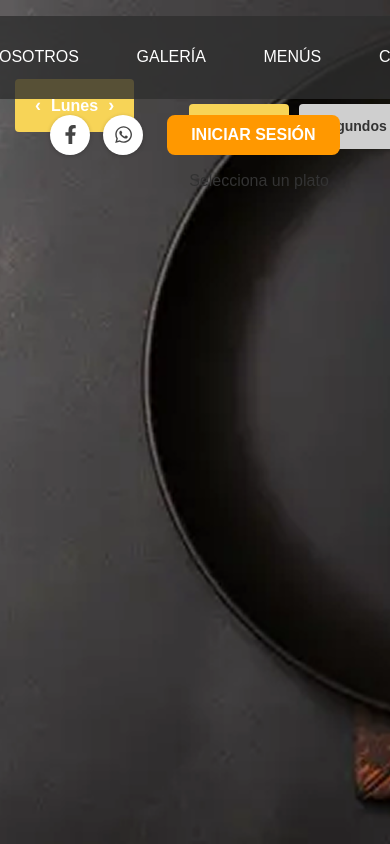
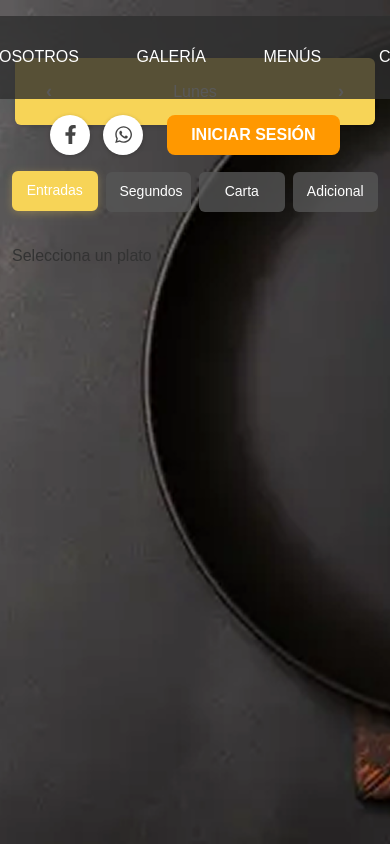
Before and after one commit to JesusHuayhua/resy-fronted, a React (Vite) app: page /menus in a window 390 px wide. Built offline with nearby package versions, Linux system fonts and the light colour scheme.

Commit message:
CSS arreglado

```diff
--- a/package.json
+++ b/package.json
@@ -27,7 +27,7 @@
     "eslint-plugin-react-refresh": "^0.4.19",
     "globals": "^16.0.0",
     "postcss": "^8.5.4",
-    "tailwindcss": "^4.1.8",
+    "tailwindcss": "^4.1.9",
     "typescript": "~5.8.3",
     "typescript-eslint": "^8.30.1",
     "vite": "^6.3.5"
--- a/src/features/vistaMenuPlatos/pages/menu.css
+++ b/src/features/vistaMenuPlatos/pages/menu.css
@@ -1,35 +1,31 @@
-/* Reset y estilos base */
-* {
-  margin: 0;
-  padding: 0;
-  box-sizing: border-box;
-}
-
 /* Contenedor principal del layout (sin incluir header) */
 .main-container {
   display: flex;
   flex-direction: row;
-  width: 100vw;
   /* Deja espacio debajo del header fijo (aprox. 4rem de alto) */
-  padding-top: 4rem;
-  height: calc(100vh - 4rem);
+  padding-top: 6rem;
+  min-height: calc(100vh - 4rem);
+  height: auto; /* Cambio: permite que crezca según contenido */
   font-family: sans-serif;
   box-sizing: border-box;
-  overflow: hidden;
+  overflow-x: hidden; /* Solo oculta overflow horizontal */
+  overflow-y: auto; /* Permite scroll vertical cuando sea necesario */
+  gap: 0;
 }
 
 /* Asegura que sidebar y content se extiendan a full altura */
 .sidebar, .content-section {
-  height: 100%;
+  min-height: 100%;
 }
 
 /* Menú lateral con los días y filtros */
 .sidebar {
   width: 250px;
-  color: white;
   display: flex;
   flex-direction: column;
-  padding: 15px;
+  padding-top: 20px;
+  padding-left: 40px;
+  flex-shrink: 0; /* Evita que se comprima */
 }
 
 .sidebar .day-selector {
@@ -38,10 +34,11 @@
   align-items: center;
   background-color: #f7d457;
   color: #FFFFFF;
-  padding: 8px 10px;
-  border-radius: 4px;
-  margin-bottom: 20px;
-  font-weight: bold;
+  padding: 12px 16px; /* Padding más consistente */
+  border-radius: 6px;
+  margin-bottom: 24px;
+  font-weight: normal;
+  box-shadow: 0 2px 4px rgba(0,0,0,0.1); /* Sombra sutil */
 }
 
 .sidebar .day-selector button {
@@ -51,106 +48,254 @@
   font-size: 18px;
   font-weight: bold;
   cursor: pointer;
-  padding: 5px 10px;
-  border-radius: 3px;
+  padding: 8px 12px;
+  border-radius: 4px;
   transition: background-color 0.3s;
+  min-width: 36px; /* Ancho mínimo para botones */
+  display: flex;
+  align-items: center;
+  justify-content: center;
 }
 
 .sidebar .day-selector button:hover {
-  background-color: rgba(0, 0, 0, 0.1);
+  background-color: rgba(0, 0, 0, 0.15);
 }
 
 .sidebar .day-selector h3 {
   margin: 0;
-  font-size: 16px;
+  font-size: 24px;
+  text-align: center;
+  flex: 1; /* Centra el título */
 }
 
 /* Opciones del menú */
 .sidebar .menu-options {
   display: flex;
   flex-direction: column;
-  gap: 10px;
+  gap: 8px; /* Gap consistente */
 }
 
 .sidebar .menu-options button {
   width: 100%;
-  background-color: #555;
+  background-color: rgba(85, 85, 85, 0.8); /* Fondo gris semi-transparente */
   color: white;
   border: none;
-  padding: 12px 15px;
+  padding: 14px 18px;
   text-align: left;
-  font-weight: bold;
   cursor: pointer;
-  transition: background-color 0.3s;
-  border-radius: 4px;
-  font-size: 14px;
+  transition: all 0.3s ease;
+  border-radius: 6px;
+  font-size: 16px;
+  line-height: 1.4;
+  border: 2px solid transparent;
 }
 
 /* Estado seleccionado */
 .sidebar .menu-options button.selected {
   background-color: #f7d457;
   color: #ffffff;
+  border-color: #f7d457;
+  transform: translateX(2px); /* Ligero desplazamiento visual */
 }
 
 .sidebar .menu-options button.secondary {
-  background-color: #777;
   color: white;
 }
 
 .sidebar .menu-options button:hover {
-  background-color: #999;
+  background-color: rgba(102, 102, 102, 0.9);
+  transform: translateX(1px);
 }
 
 .sidebar .menu-options button.selected:hover {
   background-color: #ffda55;
+  border-color: #ffda55;
 }
 
 /* Sección principal al lado derecho del sidebar */
 .content-section {
   flex: 1;
-  padding: 20px;
+  padding: 21px;
   display: flex;
   flex-direction: column;
-  margin: 20px;
-  border-radius: 8px;
+  background-color: transparent; /* Fondo transparente para mostrar la imagen */
+  min-width: 0; /* Permite que se comprima cuando sea necesario */
 }
 
 .content-section .menu-tabs {
   display: flex;
-  gap: 10px;
-  margin-bottom: 20px;
+  gap: 12px;
+  margin-bottom: 24px;
+  padding: 0;
+  align-items: center; /* Alinea los tabs verticalmente */
+  flex-wrap: wrap; /* Permite que los tabs se envuelvan en pantallas pequeñas */
 }
 
 .content-section .menu-tabs button {
-  background-color: #cfcfcf;
-  border: none;
-  padding: 12px 20px;
-  border-radius: 4px;
+  background-color: rgba(85, 85, 85, 0.8); /* Fondo gris semi-transparente */
+  padding: 14px 24px;
+  border-radius: 6px;
   cursor: pointer;
-  font-weight: bold;
-  font-size: 14px;
-  transition: background-color 0.3s;
+  font-weight: 500;
+  font-size: 24px;
+  transition: all 0.3s ease;
+  color: #ffffff; /* Texto blanco */
+  border: 2px solid transparent;
+  line-height: 1.4;
+  white-space: nowrap; /* Evita que el texto se rompa */
 }
 
 .content-section .menu-tabs button.active {
   background-color: #f7d457;
   color: #ffffff;
+  border-color: #f7d457;
+  transform: translateY(-1px); /* Ligero levantamiento */
+  box-shadow: 0 2px 8px rgba(247, 212, 87, 0.3);
 }
 
 .content-section .menu-tabs button:hover {
-  background-color: #ddd;
+  background-color: rgba(189, 189, 189, 0.9); /* Hover más claro */
+  transform: translateY(-1px);
 }
 
 .content-section .menu-tabs button.active:hover {
   background-color: #ffda55;
+  border-color: #ffda55;
 }
 
 /* Espacio reservado para el componente de imagen + descripción + precio */
-/* Actualiza esta regla en tu CSS principal */
 .content-section .food-card-placeholder {
   flex: 1;
-  display: flex; /* Añade esto */
+  display: flex;
+  margin-top: 8px;
+  min-height: 300px; /* Altura mínima para evitar que desaparezca */
+}
 
-  border-radius: 8px;
+/* Mejoras adicionales para responsividad */
+@media (max-width: 1024px) {
+  .sidebar {
+    width: 200px;
+    padding-left: 20px;
+  }
 
+  .sidebar .day-selector h3 {
+    font-size: 20px;
+  }
+
+  .content-section .menu-tabs button {
+    font-size: 20px;
+    padding: 12px 20px;
+  }
+
+  .sidebar .menu-options button {
+    font-size: 14px;
+  }
 }
+
+@media (max-width: 768px) {
+  .main-container {
+    flex-direction: column;
+    padding-top: 4rem;
+    height: auto;
+    min-height: calc(100vh - 4rem);
+  }
+
+  .sidebar {
+    width: 100%;
+    padding: 15px 20px;
+    flex-direction: row;
+    flex-wrap: wrap;
+    gap: 10px;
+    align-items: center;
+    min-height: auto;
+  }
+
+  .sidebar .day-selector {
+    flex: 1;
+    min-width: 200px;
+    margin-bottom: 10px;
+  }
+
+  .sidebar .day-selector h3 {
+    font-size: 18px;
+  }
+
+  .sidebar .menu-options {
+    display: flex;
+    flex-direction: row;
+    flex-wrap: wrap;
+    gap: 8px;
+    flex: 1;
+  }
+
+  .sidebar .menu-options button {
+    flex: 1;
+    min-width: 120px;
+    text-align: center;
+    font-size: 14px;
+    padding: 10px 12px;
+  }
+
+  .content-section {
+    padding: 16px;
+    flex: 1;
+  }
+
+  .content-section .menu-tabs {
+    gap: 8px;
+  }
+
+  .content-section .menu-tabs button {
+    font-size: 16px;
+    padding: 10px 16px;
+    flex: 1;
+    min-width: 80px;
+  }
+
+  .content-section .food-card-placeholder {
+    min-height: 250px;
+  }
+}
+
+@media (max-width: 480px) {
+  .main-container {
+    padding-top: 3rem;
+  }
+
+  .sidebar {
+    padding: 10px 15px;
+    flex-direction: column;
+    align-items: stretch;
+  }
+
+  .sidebar .day-selector {
+    margin-bottom: 15px;
+  }
+
+  .sidebar .day-selector h3 {
+    font-size: 16px;
+  }
+
+  .sidebar .menu-options {
+    flex-direction: column;
+  }
+
+  .sidebar .menu-options button {
+    width: 100%;
+    text-align: left;
+    min-width: auto;
+  }
+
+  .content-section {
+    padding: 12px;
+  }
+
+  .content-section .menu-tabs button {
+    font-size: 14px;
+    padding: 8px 12px;
+  }
+
+  .content-section .food-card-placeholder {
+    min-height: 200px;
+  }
+}
--- a/src/features/vistaMenuPlatos/pages/menu.tsx
+++ b/src/features/vistaMenuPlatos/pages/menu.tsx
@@ -108,12 +108,9 @@ function MenuComp(){
         )
     })
 
-
-
-
-
-
     return (
+        <>
+            <Header />
             <div style={{
                 backgroundImage: `url(${img})`,
                 backgroundSize: 'cover',
@@ -121,7 +118,7 @@ function MenuComp(){
                 backgroundRepeat: 'no-repeat',
                 minHeight: '100vh'
             }}>
-            <Header />
+
                 <div className="main-container">
                     <div className="sidebar">
                         <div className="day-selector">
@@ -171,6 +168,8 @@ function MenuComp(){
                     </div>
                 </div>
             </div>
+        </>
+
     );
 }
 
```
Lines whose indentation alone changed are shown as unchanged.
